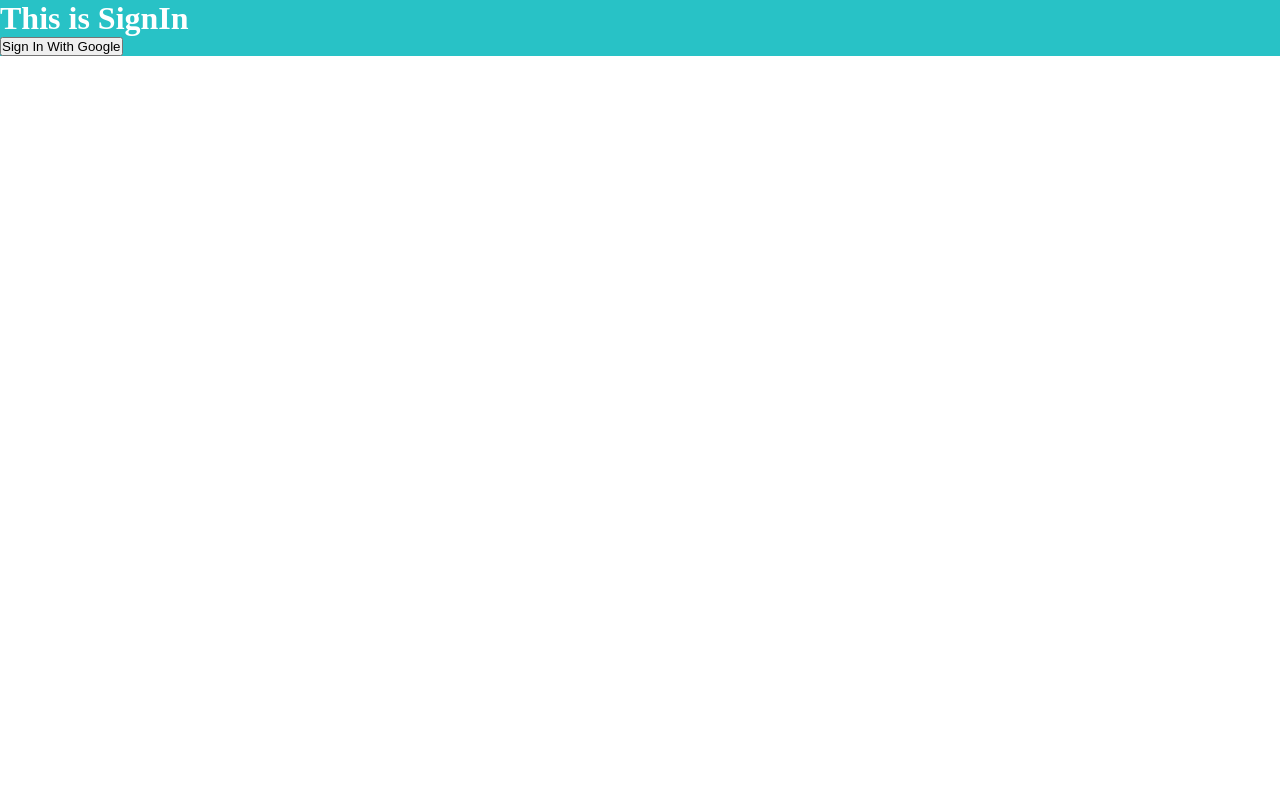
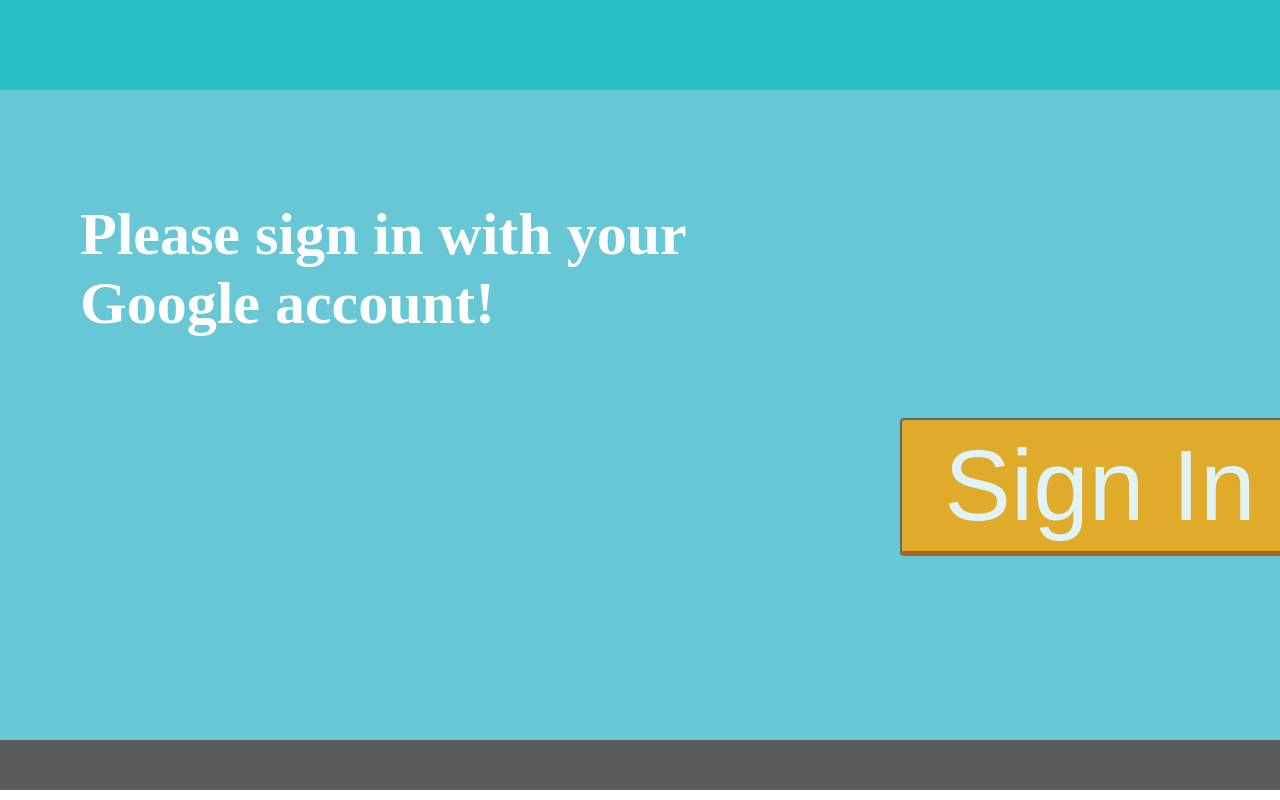
Before and after one commit to P-Doctors/To-do-list, a Vue app: page /signin in a window 1280 px wide. Built offline with nearby package versions, Linux system fonts and the light colour scheme; no server answers; the HTML template or start-up script is replaced by a standard one.

Commit message:
Signinページのデザインほぼ完了

```diff
--- a/src/pages/Home.vue
+++ b/src/pages/Home.vue
@@ -42,17 +42,17 @@
 }
 
 .todayDate {
-  display: flex;
-  justify-content: center;
+  margin-left: 640px;
+  display: inline-block;
+  text-align: center;
   font-size: 50px;
 }
 
 .button1 {
+  margin-left: 310px;
   padding: 8px 24px;
-  position: absolute;
   display: inline-block;
-  top: 15px;
-  right: 10px;
+  text-align: right;
   font-size: 35px;
   opacity: 0.8;
   border-radius: 4px;
@@ -63,11 +63,10 @@
 }
 
 .button2 {
+  margin-left: 20px;
   padding: 8px 24px;
-  position: absolute;
   display: inline-block;
-  top: 15px;
-  right: 200px;
+  text-align: right;
   font-size: 35px;
   opacity: 0.8;
   border-radius: 4px;
--- a/src/pages/MyPage.vue
+++ b/src/pages/MyPage.vue
@@ -1,10 +1,13 @@
 <template>
   <div>
     <header>
+      <div class="todayDate">
+        {{ setToday }}
+      </div>
+      <button v-on:click="signOut" class="button1">SignOut</button>
       <div class="userName">
         {{ loginUser.displayName }}
       </div>
-      <button v-on:click="signOut">SignOut</button>
     </header>
     <main>
       <h1>Your Task</h1>
@@ -132,6 +135,15 @@
     },
   },
 
+  computed: {
+    setToday() {
+      var hiduke = new Date();
+      var month = hiduke.getMonth() + 1;
+      var day = hiduke.getDate();
+      return month + "/" + day;
+    },
+  },
+
   created() {
     const vm = this;
     this.unsubscribe = this.collection.onSnapshot(function(snapshot) {
@@ -167,18 +179,50 @@
 header {
   padding: 10px;
   position: relative;
+}
+
+.todayDate {
+  margin-left: 640px;
+  display: inline-block;
+  text-align: center;
+  font-size: 50px;
+}
+
+.button1 {
+  margin-left: 270px;
+  padding: 8px 24px;
+  display: inline-block;
   text-align: right;
+  font-size: 35px;
+  opacity: 0.8;
+  border-radius: 4px;
+  border-bottom: 5px solid #b84c00;
+  background-color: orangered;
+  color: #ffffff;
+}
+
+.button1:active {
+  box-shadow: none;
+  position: relative;
+  top: 7px;
+}
+
+.button1:hover {
+  opacity: 1;
+  margin-top: 3px;
 }
 
 .userName {
+  display: inline-block;
   font-size: 30px;
+  margin-left: 40px;
 }
 
 main {
   background-color: #67c7d4;
   margin: 0 auto;
   padding: 20px;
-  height: 680px;
+  height: 642px;
 }
 
 main h1 {
@@ -188,6 +232,7 @@
 }
 
 .task-contents {
+  margin-top: 30px;
   background-color: blue;
 }
 
--- a/src/pages/SignIn.vue
+++ b/src/pages/SignIn.vue
@@ -1,7 +1,11 @@
 <template>
   <div>
-    <h1>This is SignIn</h1>
-    <button v-on:click="signIn">Sign In With Google</button>
+    <header></header>
+    <main>
+      <h2 class="signin-text">Please sign in with your Google account!</h2>
+      <button v-on:click="signIn" class="button">Sign In</button>
+    </main>
+    <footer></footer>
   </div>
 </template>
 
@@ -46,3 +50,60 @@
   },
 };
 </script>
+
+<style scoped>
+header {
+  padding: 10px;
+  height: 90px;
+  position: relative;
+}
+
+main {
+  background-color: #67c7d4;
+  margin: 0 auto;
+  padding: 50px;
+  height: 650px;
+  display: flex;
+  flex-direction: column;
+}
+
+.signin-text {
+  display: inline-block;
+  margin-top: 60px;
+  margin-left: 30px;
+  width: 700px;
+  font-size: 60px;
+  text-align: left;
+}
+
+.button {
+  margin-top: 80px;
+  margin-left: 850px;
+  padding: 8px 24px;
+  display: inline-block;
+  width: 400px;
+  font-size: 100px;
+  opacity: 0.8;
+  border-radius: 4px;
+  border-bottom: 5px solid #b84c00;
+  background-color: orange;
+  color: #ffffff;
+  text-decoration: none;
+}
+
+.button:active {
+  box-shadow: none;
+  position: relative;
+  top: 7px;
+}
+
+.button:hover {
+  opacity: 1;
+  margin-top: 83px;
+}
+
+footer {
+  height: 50px;
+  background-color: #5b5b5b;
+}
+</style>
```
